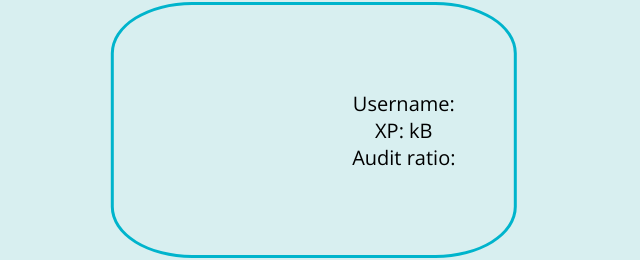
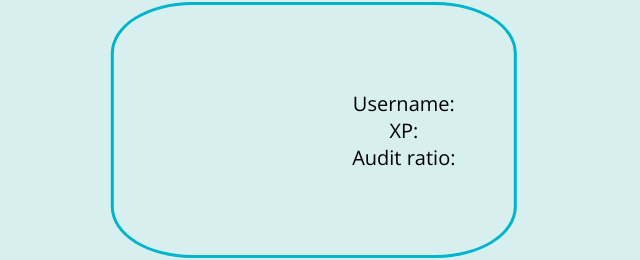
Before and after one commit to KatlinKrabbi/graphQl, a plain HTML site: page index.html in a window 1280 px wide. Shown: the part 270-530 px from the top of the page, 0-640 px from the left. Drawn offline with nearby package versions, Linux system fonts and the light colour scheme.

Commit message:
Update index.html

```diff
--- a/index.html
+++ b/index.html
@@ -26,7 +26,6 @@
                 <div>
                     <label for="xp">XP: </label>
                     <span class="user" id="xp"></span>
-                    <span> kB</span>
                 </div>
                 <div>
                     <label for="auditRatio">Audit ratio: </label>
```
